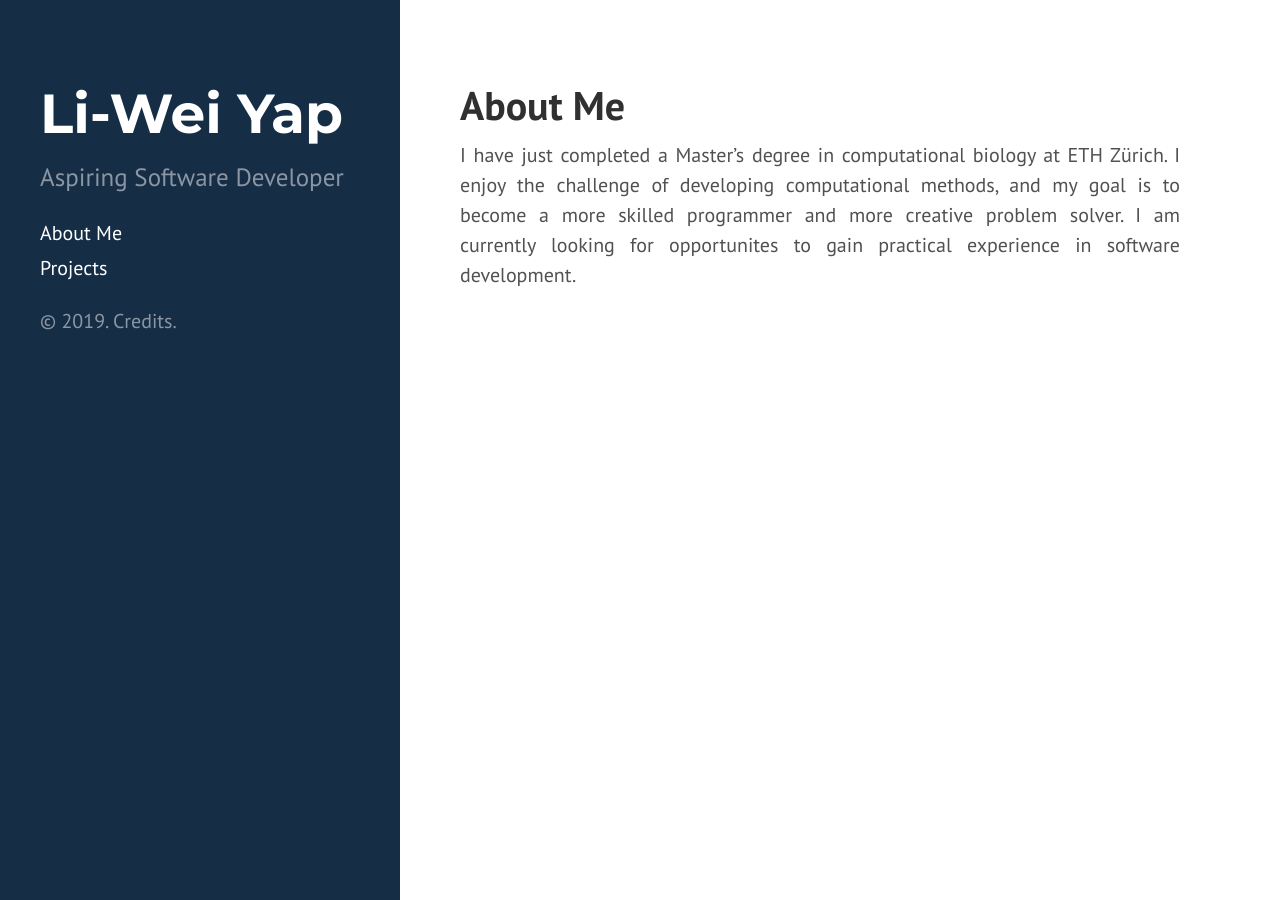
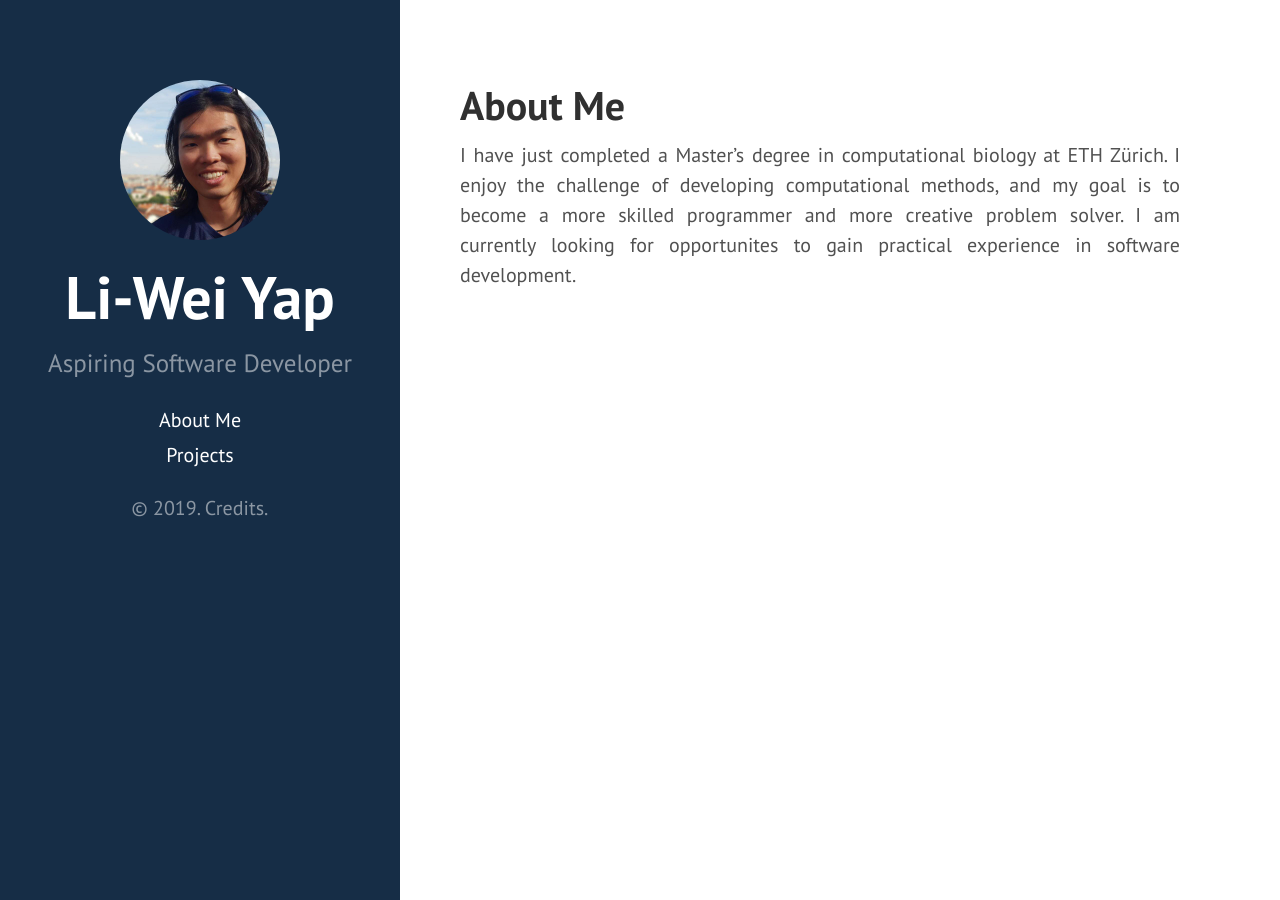
Before and after one commit to liweiyap/liweiyap.github.io, a Jekyll site: the page built from index.md, in a window 1280 px wide. Built offline with Jekyll 4.4.1, drawn with Linux system fonts in a browser that asks for light colours.

Commit message:
Add avatar. Change font of sidebar-about class.

```diff
--- a/_includes/head.html
+++ b/_includes/head.html
@@ -15,7 +15,6 @@
     <link rel="stylesheet" href="{{ site.baseurl }}assets/css/syntax.css">
     <link rel="stylesheet" href="{{ site.baseurl }}assets/css/hyde.css">
     <link rel="stylesheet" href="http://fonts.googleapis.com/css?family=PT+Sans:400,400italic,700|Abril+Fatface">
-    <link rel="stylesheet" href='https://fonts.googleapis.com/css?family=Montserrat:400,700' type='text/css'>
     <link rel="stylesheet" href="{{ site.baseurl }}assets/css/liweiyap_ghpages.css">
 
     <!-- Icons -->
--- a/_includes/sidebar.html
+++ b/_includes/sidebar.html
@@ -1,7 +1,9 @@
 <div class="sidebar">
     <div class="container">
+        <a href="{{ site.baseurl }}"><img class="sidebar-avatar" src="/assets/liwei.jpg" /></a>
+
         <div class="sidebar-about">
-            <h1><a href="{{ site.baseurl }}">{{ site.name }}</a></h1>
+            <h1>{{ site.name }}</h1>
             <p class="lead">{{ site.description }}</p>
         </div>
 
--- a/assets/css/liweiyap_ghpages.css
+++ b/assets/css/liweiyap_ghpages.css
@@ -3,7 +3,7 @@
  */
 
 .page {
-    text-align:justify
+    text-align: justify;
 }
 
 
@@ -11,9 +11,13 @@
  * Overwrite specific functions in `assets/css/hyde.css`
  */
 
+.sidebar {
+    text-align: center;
+}
+
 .sidebar-about h1 {
-    font-family: "Montserrat", sans-serif;
-    font-size: 2.75rem;
+    font-family: "PT Sans", Helvetica, Arial, sans-serif;
+    font-size: 3rem;
 }
 
 @media (min-width: 48em) {
@@ -28,6 +32,11 @@
         max-width: none;
   }
 }
+
+
+/*
+ * New functions
+ */
 
 /* dark blue */
 .theme-base-0g .sidebar {
@@ -46,3 +55,11 @@
 .theme-base-0h .related-posts li a:hover {
     color: #3873b3;
 }
+
+.sidebar-avatar {
+    border-radius: 50%;
+    display: block;
+    margin-left: auto;
+    margin-right: auto;
+    height: 160px;
+}
```
Also changed, not shown: assets/liwei.jpg (added).
